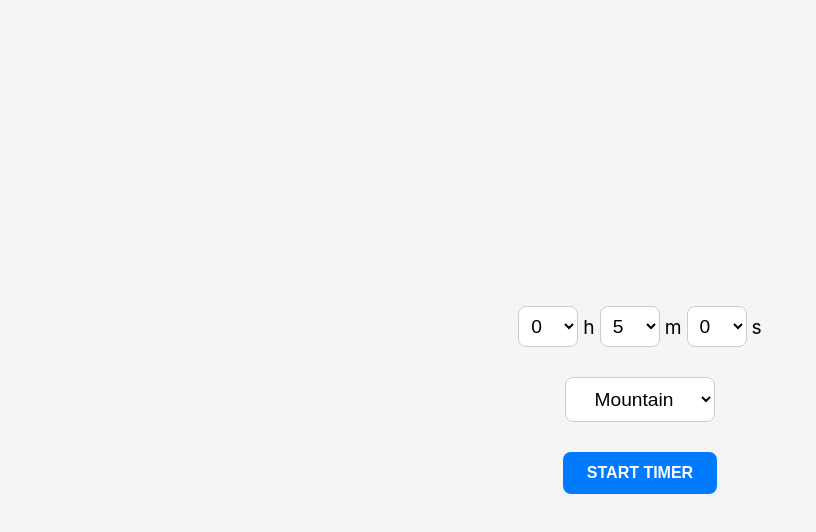
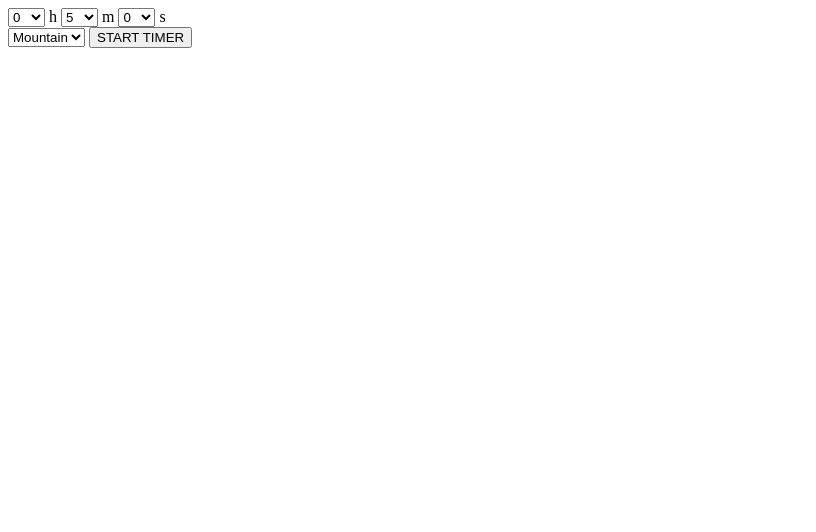
Before and after one commit to usahavy-cell/focus-timer, a plain HTML site: page index.html in a window 1280 px wide. Shown: the whole page, without its empty margins (0-816 px from the left). Drawn offline with Linux system fonts and the light colour scheme.

Commit message:
Update style.css

```diff
--- a/style.css
+++ b/style.css
@@ -1,57 +1,3 @@
-body {
-    font-family: -apple-system, BlinkMacSystemFont, "Helvetica Neue", sans-serif;
-    display: flex;
-    justify-content: center;
-    align-items: center;
-    height: 100vh;
-    margin: 0;
-    background-color: #f5f5f7;
-}
-
-.container {
-    display: flex;
-    flex-direction: column;
-    align-items: center;
-    gap: 30px;
-}
-
-.time-pickers {
-    display: flex;
-    align-items: center;
-    gap: 5px;
-    font-size: 1.2rem;
-}
-
-select {
-    font-size: 1.2rem;
-    padding: 8px;
-    border: 1px solid #ccc;
-    border-radius: 8px;
-    background-color: white;
-}
-
-#music {
-    padding: 10px 20px;
-    min-width: 150px;
-    text-align: center;
-}
-
-button {
-    padding: 12px 24px;
-    background-color: #007aff;
-    color: white;
-    font-size: 1rem;
-    font-weight: bold;
-    border: none;
-    border-radius: 8px;
-    cursor: pointer;
-}
-
-button:disabled {
-    background-color: #a1c6ea;
-    cursor: not-allowed;
-}
-
 /* 暗転用オーバーレイ */
 #overlay {
     position: fixed;
```
